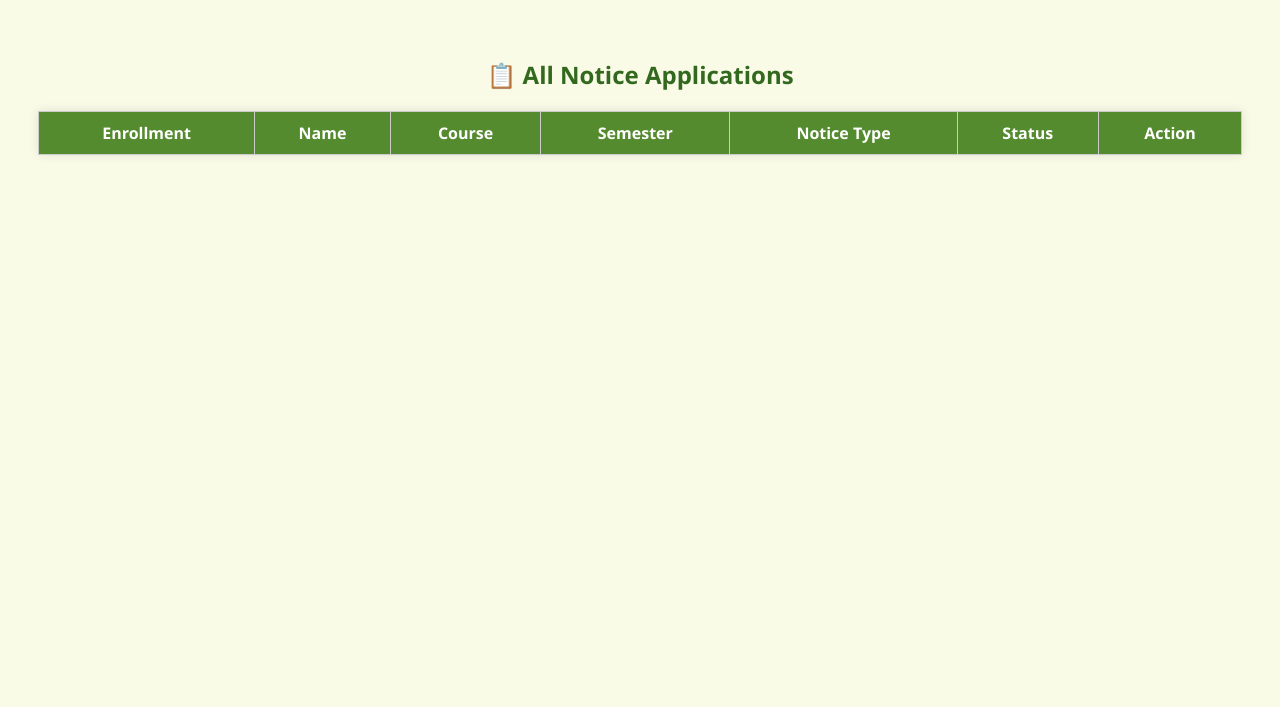
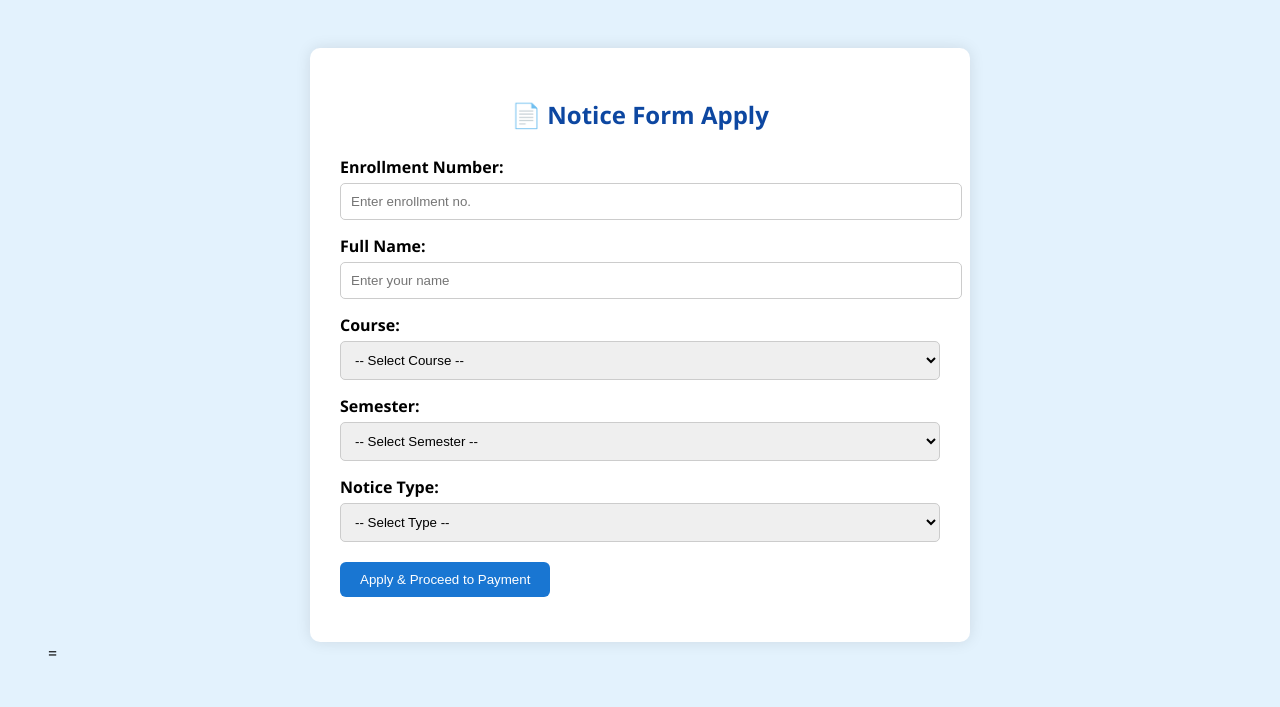
Before and after one commit to yashyadav64/-jit-borwha-.in, a plain HTML site: page noduis form.html in a window 1280 px wide. Drawn offline with Linux system fonts and the light colour scheme.

Commit message:
Update noduis form.html

```diff
--- a/noduis form.html
+++ b/noduis form.html
@@ -2,104 +2,130 @@
 <html lang="en">
 <head>
   <meta charset="UTF-8">
-  <title>Admin - Notice Applications</title>
+  <title>Notice Apply Form</title>
   <style>
     body {
       font-family: 'Segoe UI', sans-serif;
+      background: #e3f2fd;
+      padding: 40px;
+    }
+
+    .container {
+      max-width: 600px;
+      margin: auto;
+      background: white;
       padding: 30px;
-      background: #f9fbe7;
+      border-radius: 10px;
+      box-shadow: 0 0 15px rgba(0,0,0,0.1);
     }
 
     h2 {
       text-align: center;
-      margin-bottom: 20px;
-      color: #33691e;
+      margin-bottom: 25px;
+      color: #0d47a1;
     }
 
-    table {
-      width: 100%;
-      border-collapse: collapse;
-      background: white;
-      box-shadow: 0 0 10px rgba(0,0,0,0.1);
+    label {
+      font-weight: bold;
+      display: block;
+      margin-top: 15px;
     }
 
-    th, td {
+    input, select {
+      width: 100%;
       padding: 10px;
+      margin-top: 5px;
       border: 1px solid #ccc;
-      text-align: center;
+      border-radius: 5px;
     }
 
-    th {
-      background: #558b2f;
+    button {
+      margin-top: 20px;
+      background: #1976d2;
       color: white;
-    }
-
-    tr:nth-child(even) {
-      background: #f1f8e9;
-    }
-
-    .btn {
-      padding: 6px 12px;
-      background: #2e7d32;
-      color: white;
+      padding: 10px 20px;
       border: none;
-      border-radius: 4px;
+      border-radius: 6px;
       cursor: pointer;
     }
 
-    .btn:disabled {
-      background: gray;
+    .success {
+      margin-top: 15px;
+      color: green;
+      font-weight: bold;
+    }
+
+    .payment-link {
+      margin-top: 10px;
     }
   </style>
 </head>
 <body>
 
-<h2>📋 All Notice Applications</h2>
+<div class="container">
+  <h2>📄 Notice Form Apply</h2>
 
-<table>
-  <thead>
-    <tr>
-      <th>Enrollment</th>
-      <th>Name</th>
-      <th>Course</th>
-      <th>Semester</th>
-      <th>Notice Type</th>
-      <th>Status</th>
-      <th>Action</th>
-    </tr>
-  </thead>
-  <tbody id="appTable"></tbody>
-</table>
+  <label>Enrollment Number:</label>
+  <input type="text" id="enroll" placeholder="Enter enrollment no.">
+
+  <label>Full Name:</label>
+  <input type="text" id="name" placeholder="Enter your name">
+
+  <label>Course:</label>
+  <select id="course">
+    <option value="">-- Select Course --</option>
+    <option value="Diploma CSE">Diploma CSE</option>
+    <option value="Diploma ME">Diploma ME</option>
+    <option value="Diploma CE">Diploma CE</option>
+  </select>
+
+  <label>Semester:</label>
+  <select id="semester">
+    <option value="">-- Select Semester --</option>
+    <option value="1st">1st</option>
+    <option value="2nd">2nd</option>
+    <option value="3rd">3rd</option>
+    <option value="4th">4th</option>
+    <option value="5th">5th</option>
+    <option value="6th">6th</option>
+  </select>
+
+  <label>Notice Type:</label>
+  <select id="noticeType">
+    <option value="">-- Select Type --</option>
+    <option value="Back Form">Back Form</option>
+    <option value="Regular Exam">Regular Exam</option>
+    <option value="Scholarship Form">Scholarship Form</option>
+  </select>
+
+  <button onclick="submitForm()">Apply & Proceed to Payment</button>
+
+  <div class="success" id="successMsg"></div>
+</div>
 
 <script>
-  const data = JSON.parse(localStorage.getItem("noticeApplications") || "[]");
-  const table = document.getElementById("appTable");
+  function submitForm() {
+    const enroll = document.getElementById("enroll").value.trim();
+    const name = document.getElementById("name").value.trim();
+    const course = document.getElementById("course").value;
+    const semester = document.getElementById("semester").value;
+    const noticeType = document.getElementById("noticeType").value;
 
-  function render() {
-    table.innerHTML = "";
-    data.forEach((app, i) => {
-      table.innerHTML += `
-        <tr>
-          <td>${app.enroll}</td>
-          <td>${app.name}</td>
-          <td>${app.course}</td>
-          <td>${app.semester}</td>
-          <td>${app.noticeType}</td>
-          <td>${app.status}</td>
-          <td><button class="btn" onclick="approve(${i})" ${app.status === "Approved" ? "disabled" : ""}>Confirm</button></td>
-        </tr>
+    if (enroll && name && course && semester && noticeType) {
+      const data = JSON.parse(localStorage.getItem("noticeApplications") || "[]");
+      data.push({ enroll, name, course, semester, noticeType, status: "Pending" });
+      localStorage.setItem("noticeApplications", JSON.stringify(data));
+
+      document.getElementById("successMsg").innerHTML = `
+        ✅ Application submitted!<br><br>
+        <a href="https://rzp.io/rzp/KIc5lzyrYE" target="_blank">💳 Click here to Pay Fee</a>
       `;
-    });
+    } else {
+      alert("Please fill all fields.");
+    }
   }
-
-  function approve(index) {
-    data[index].status = "Approved";
-    localStorage.setItem("noticeApplications", JSON.stringify(data));
-    render();
-  }
-
-  render();
 </script>
 
 </body>
 </html>
+=
```
